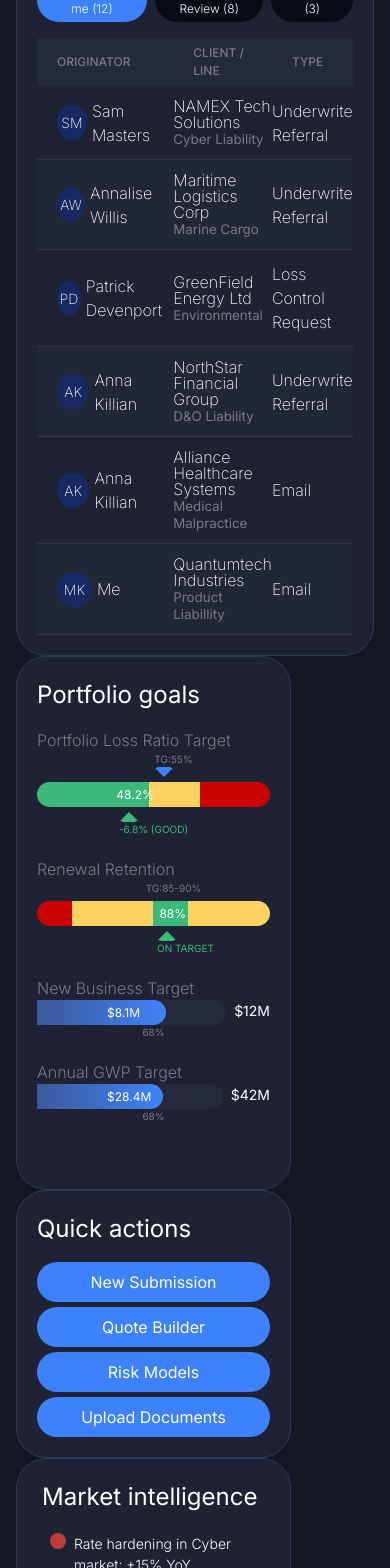
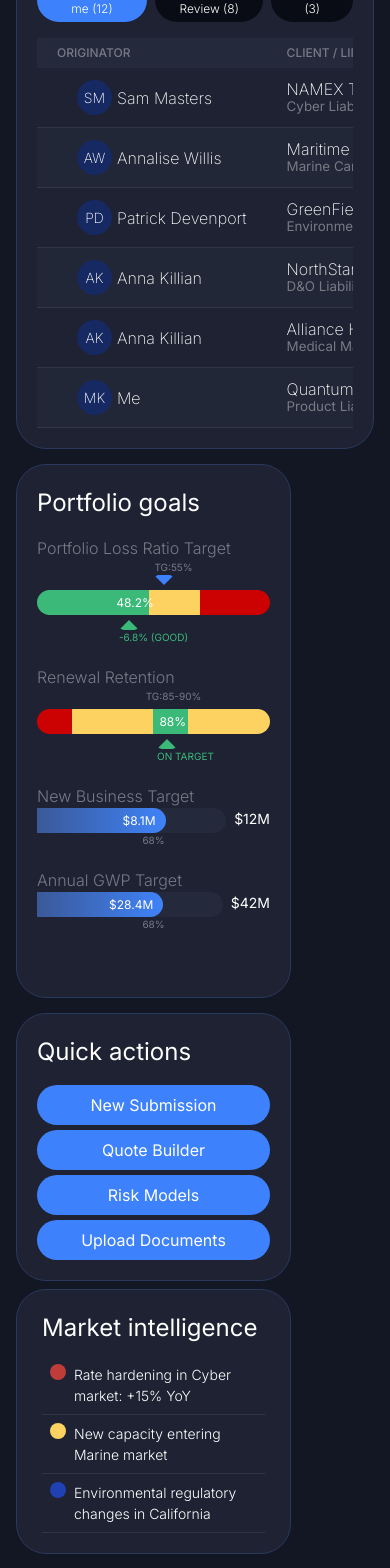
Before and after one commit to anastasia-kravchuk/diceus-test-task, a React (Vite) app: page / in a window 390 px wide. Shown: the part 320-1888 px from the top of the page. Built offline with nearby package versions, Linux system fonts and the light colour scheme.

Commit message:
feat: add dashboard grid layout

```diff
--- a/src/components/layout/AppLayout.scss
+++ b/src/components/layout/AppLayout.scss
@@ -7,6 +7,7 @@
 
 .app-layout__main {
   width: 100%;
+  padding-bottom: 60px;
 }
 
 .app-layout__container {
@@ -19,4 +20,8 @@
   .app-layout__container {
     padding: 0 16px;
   }
+
+  .app-layout__main {
+    padding-bottom: 40px;
+  }
 }
--- /dev/null
+++ b/src/pages/Dashboard/Dashboard.scss
@@ -0,0 +1,61 @@
+.dashboard {
+  display: flex;
+  flex-direction: column;
+  gap: 16px;
+
+  &__grid {
+    display: grid;
+    grid-template-columns: 1fr;
+    grid-template-areas:
+      'work work portfolio quick'
+      'work work portfolio market';
+    gap: 15px;
+  }
+
+  &__work-queue {
+    grid-area: work;
+  }
+
+  &__portfolio {
+    grid-area: portfolio;
+  }
+
+  &__right-side {
+    display: flex;
+    flex-direction: column;
+    gap: 8px;
+  }
+
+  &__quick {
+    grid-area: quick;
+  }
+
+  &__market {
+    grid-area: market;
+  }
+}
+
+.dashboard__grid > * {
+  min-width: 0;
+}
+
+@media (max-width: 1200px) {
+  .dashboard__grid {
+    grid-template-columns: 1fr;
+    grid-template-areas:
+      'work work'
+      'portfolio quick'
+      'portfolio market';
+  }
+}
+
+@media (max-width: 768px) {
+  .dashboard__grid {
+    grid-template-columns: 1fr;
+    grid-template-areas:
+      'work'
+      'portfolio'
+      'quick'
+      'market';
+  }
+}
--- a/src/pages/Dashboard/Dashboard.tsx
+++ b/src/pages/Dashboard/Dashboard.tsx
@@ -5,20 +5,35 @@ import { MyAccounts } from './components/MyAccounts/MyAccounts';
 import { PortfolioGoals } from './components/PortfolioGoals/PortfolioGoals';
 import { QuickActions } from './components/QuickActions/QuickActions';
 import { WorkQueue } from './components/WorkQueue/WorkQueue';
+import './Dashboard.scss';
 
 export const Dashboard = () => {
   const data = useFetch<DashboardData>('/dashboard.json');
-  if (!data) {
-    return <p>Something went wrong</p>;
-  }
+  if (!data) return null;
 
   return (
-    <>
-      <WorkQueue data={data.workQueue} />
-      <PortfolioGoals data={data.portfolioGoals} />
-      <QuickActions data={data.quickActions} />
-      <MarketIntelligence data={data.marketIntelligence} />
+    <section className="dashboard">
+      <div className="dashboard__grid">
+        <div className="dashboard__work-queue">
+          <WorkQueue data={data.workQueue} />
+        </div>
+
+        <div className="dashboard__portfolio">
+          <PortfolioGoals data={data.portfolioGoals} />
+        </div>
+
+        <div className="dashboard__right-side">
+          <div className="dashboard__quick">
+            <QuickActions data={data.quickActions} />
+          </div>
+
+          <div className="dashboard__market">
+            <MarketIntelligence data={data.marketIntelligence} />
+          </div>
+        </div>
+      </div>
+
       <MyAccounts data={data.myAccounts} />
-    </>
+    </section>
   );
 };
--- a/src/pages/Dashboard/components/MarketIntelligence/MarketIntelligence.scss
+++ b/src/pages/Dashboard/components/MarketIntelligence/MarketIntelligence.scss
@@ -11,9 +11,6 @@
   border-radius: $radius-lg;
   padding: 20px 25px;
   color: $color-heading;
-
-  &__title {
-  }
 
   &__items {
     display: flex;
--- a/src/pages/Dashboard/components/MyAccounts/MyAccounts.scss
+++ b/src/pages/Dashboard/components/MyAccounts/MyAccounts.scss
@@ -98,8 +98,6 @@
     font-weight: 500;
     white-space: nowrap;
   }
-  &_rated-premium {
-  }
 }
 
 .accounts-row__loss-ratio {
--- a/src/pages/Dashboard/components/PortfolioGoals/PortfolioGoals.scss
+++ b/src/pages/Dashboard/components/PortfolioGoals/PortfolioGoals.scss
@@ -5,7 +5,6 @@
   flex-direction: column;
   justify-content: center;
   gap: 15px;
-  max-width: $work-queue-max-width / 4;
 
   background-color: $color-bg-surface;
   border: 1px solid $color-main-border;
@@ -147,7 +146,7 @@
   &__current {
     font-size: 12px;
     position: absolute;
-    left: 70px;
+    right: 10px;
   }
   &__progress-fill {
     position: relative;
@@ -168,3 +167,9 @@
     text-align: center;
   }
 }
+
+ @media (max-width: 768px) {
+  .portfolio-goals {
+    max-width: $work-queue-max-width / 4;
+  }
+}
--- a/src/pages/Dashboard/components/WorkQueue/WorkQueue.scss
+++ b/src/pages/Dashboard/components/WorkQueue/WorkQueue.scss
@@ -43,10 +43,15 @@
   }
 }
 
+.table-wrapper {
+  width: 100%;
+  overflow-x: auto;
+}
+
 .work-queue-table {
-  width: 100%;
+  width: max-content;
+  min-width: 100%;
   border-collapse: collapse;
-
   th {
     text-align: left;
     text-transform: uppercase;
@@ -55,10 +60,12 @@
     color: $color-text;
     padding: 6px 20px;
     background-color: $color-bg-table-head;
+    white-space: nowrap;
   }
 
   td {
-    padding: 12px 0;
+    padding: 12px 20px;
+    white-space: nowrap;
   }
 }
 
```
